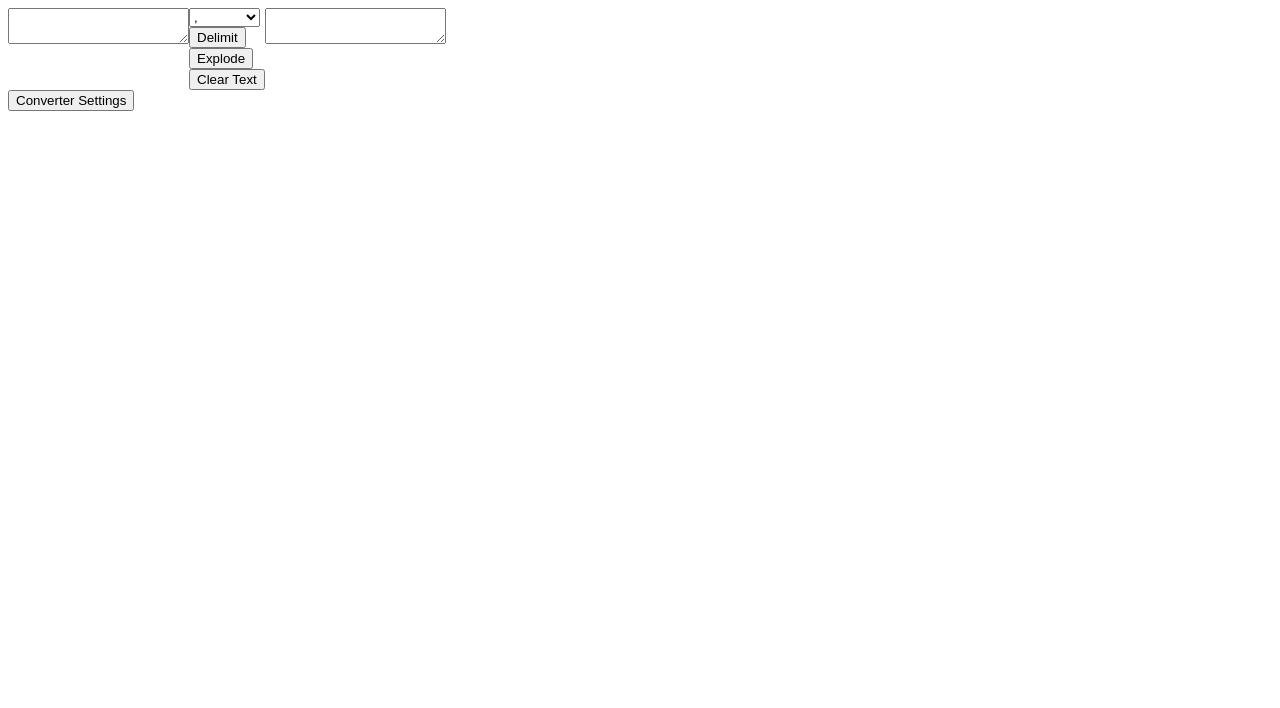
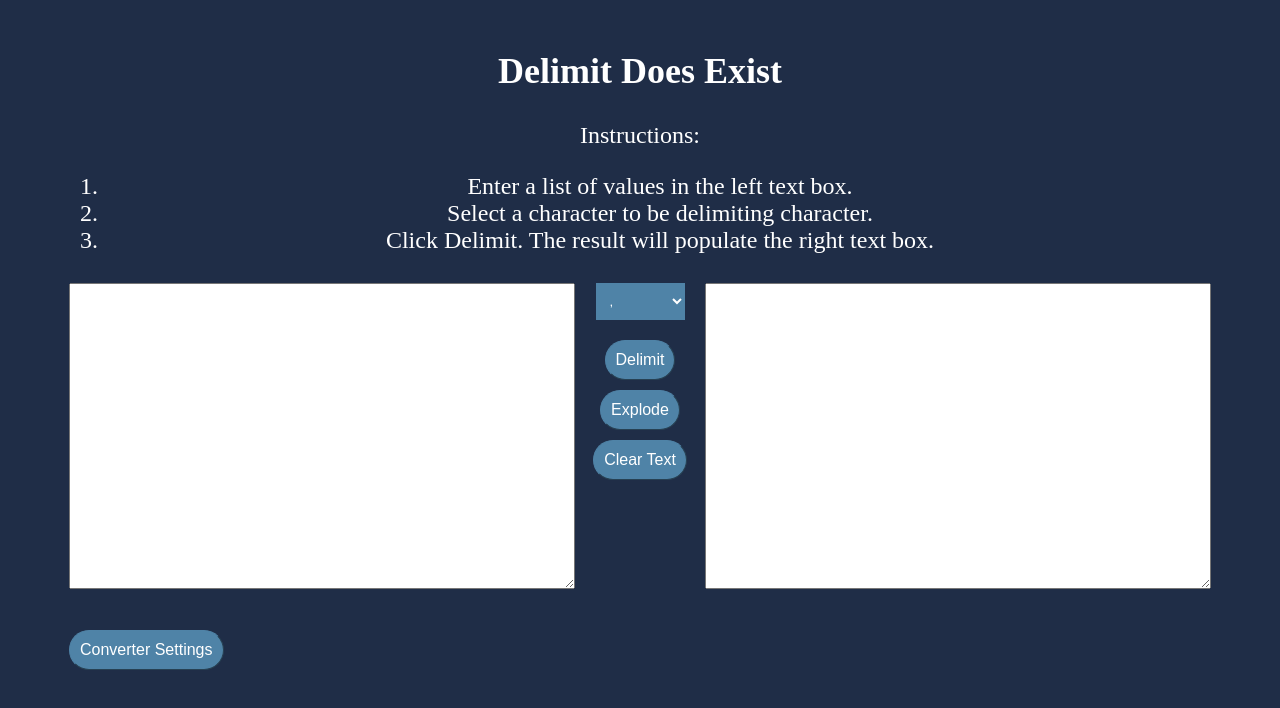
Before and after one commit to ChadwickButts/DelimitDoesExist, a plain HTML site: page index.html in a window 1280 px wide. Drawn offline with Linux system fonts and the light colour scheme.

Commit message:
added some styles

```diff
--- a/delimiter.js
+++ b/delimiter.js
@@ -14,7 +14,10 @@
         userText = leftTextArea.value;
         delimiter = document.querySelector("#delimitingChar").value;
 
-        userText = userText.split(new RegExp(/\n/, 'g'));
+        if (delimiter === "new line" || delimiter === " ") {
+            rightTextArea.value = userText;
+        } else {
+            userText = userText.trim().split(new RegExp(/\n/, 'g'));
 
             replaceDelimeter();
             removeDuplicates();
@@ -24,7 +27,7 @@
             removeNewLine();
 
             rightTextArea.value = userText;
-
+        }
     }
 
     function removeDuplicates() {
@@ -66,7 +69,7 @@
     function explodeText() {
         userText = leftTextArea.value;
         delimiter = document.querySelector("#delimitingChar").value;
-        userText = userText.split(new RegExp(/\W/, 'g'));
+        userText = userText.trim().split(new RegExp(/\W/, 'g'));
 
         if (delimiter === "new line") {
             userText = userText.join('\n');
--- a/index.html
+++ b/index.html
@@ -7,20 +7,117 @@
     <meta http-equiv="X-UA-Compatible" content="ie=edge">
     <title>Delimit Does Exist</title>
     <style>
+        body {
+            background-color: #1f2d47;
+            color: #ffffff;
+            font-size: 24px;
+            width: fit-content;
+            margin: auto auto;
+        }
+
         .hide {
-            display: none;
+            display: none !important;
             color: green;
+        }
+
+        #mainSection {
+            display: inline-block;
+            margin: 20px auto;
+        }
+
+        #mainSection {
+            text-align: center;
+        }
+
+        #mainSection>div {
+            float: left;
+            padding: 5px;
+        }
+
+        #leftTextArea,
+        #rightTextArea {
+            height: 300px;
+            width: 500px;
+        }
+
+        #mainSection #controls {
+            display: block;
+            width: 110px;
+            text-align: center;
+        }
+
+        #controls button {
+            margin: 10px auto;
+        }
+
+        #ddDelimiter {
+            clear: left;
+            margin-bottom: 20px;
+        }
+
+        #delimitingChar {
+            padding: 10px;
+            background-color: #4f83a7;
+            color: #ffffff;
+            border: 0px;
+        }
+
+        button {
+            display: block;
+            clear: left;
+            margin: 10px 5px;
+            padding: 10px;
+            background-color: #4f83a7;
+            color: #ffffff;
+            font-size: 16px;
+            border-width: 1px;
+            border-color: #4f83a7;
+            border-radius: 25px;
+        }
+
+        button:hover {
+            background-color: #4d6575;
+            cursor: pointer;
+            border: 1px solid #ffffff;
+        }
+
+        button:active {
+            padding: 8px;
+            border: 3px solid #ffffff;
+        }
+
+        #settingsSection {
+            display: inline-block;
+        }
+
+        #quotes {
+            margin: 20px auto;
+        }
+
+        .addOn {
+            margin: 5px auto;
         }
     </style>
 </head>
 
 <body>
-    <div style="display:block">
-        <div style="float: left;">
+    <div id="mainSection">
+        <h2>Delimit Does Exist</h2>
+        <p>
+            Instructions:
+                <ol>
+                    <li>
+                        Enter a list of values in the left text box.
+                    </li>
+                    <li>Select a character to be delimiting character.</li>
+                    <li>Click Delimit. The result will populate the right text box.</li>
+                </ol>
+        </p>
+        <div>
             <textarea id="leftTextArea"></textarea>
         </div>
-        <div style="float: left;">
-            <div style="display:block;">
+        <div id="controls">
+            <div id="ddDelimiter">
                 <select id="delimitingChar">
                     <option>,</option>
                     <option>;</option>
@@ -31,45 +128,51 @@
                 </select>
             </div>
             <button id="delimitBtn">Delimit</button>
-            <br>
             <button id="explodeBtn">Explode</button>
-            <br>
             <button id="clearBtn">Clear Text</button>
         </div>
-        <div style="float: left;">
+        <div>
             <textarea id="rightTextArea"></textarea>
         </div>
 
     </div>
-    <button id="settingsBtn" style="display:block; clear: left;">Converter Settings</button>
+    <button id="settingsBtn">Converter Settings</button>
     <div id="settingsSection" class="hide">
         <h3>Settings</h3>
-        <br>
         <input type="checkbox" id="removeNewLineChkbx">Remove New Lines</input>
         <br>
         <input type="checkbox" id="removeDuplicatesChkbx">Remove Duplicates</input>
+        <br>
         <div id="quotes">
             <span>Quotes</span>
             <br>
-            <input class="rdoQuotes" id="rdoNone" type="radio" name="quotes" value="none" checked><label for="rdoNone">None</label>
-            <input class="rdoQuotes" id="rdoDouble" type="radio" name="quotes" value="double"><label for="rdoDouble">Double</label>
-            <input class="rdoQuotes" id="rdoSingle" type="radio" name="quotes" value="single"><label for="rdoSingle">Single</label>
+            <input class="rdoQuotes" id="rdoNone" type="radio" name="quotes" value="none" checked><label
+                for="rdoNone">None</label>
+            <input class="rdoQuotes" id="rdoDouble" type="radio" name="quotes" value="double"><label
+                for="rdoDouble">Double</label>
+            <input class="rdoQuotes" id="rdoSingle" type="radio" name="quotes" value="single"><label
+                for="rdoSingle">Single</label>
         </div>
-        <br>
+
         <div id="htmlAddOns">
+            <div class="addOn">
                 <label for="customDelimiter">Custom Delimiter</label>
                 <input id="customDelimiter" type="text" placeholder="*">
-            <br>
+            </div>
+            <div class="addOn">
                 <label>Tags</label>
-            <input id="startTag" type="text" placeholder="<li>">
-            <input id="endTag" type="text" placeholder="</li>">
-            <br>
+                <input id="startTag" type="text" placeholder="Example: <li>">
+                <input id="endTag" type="text" placeholder="Example: </li>">
+            </div>
+            <div class="addOn">
                 <label>Interval</label>
                 <input id="intervalNum" type="number" value="5">
-            <br>
+            </div>
+            <div class="addOn">
                 <label>Interval Wrap</label>
-            <input id="intStartTag" type="text" placeholder="<li>">
-            <input id="intEndTag" type="text" placeholder="</li>">
+                <input id="intStartTag" type="text" placeholder="Example: <li>">
+                <input id="intEndTag" type="text" placeholder="Example: </li>">
+            </div>
         </div>
     </div>
     <script src="delimiter.js"></script>
```
Also changed, not shown: zip_code_data.csv (added, +25 -0 lines). Lines whose indentation alone changed are shown as unchanged.
